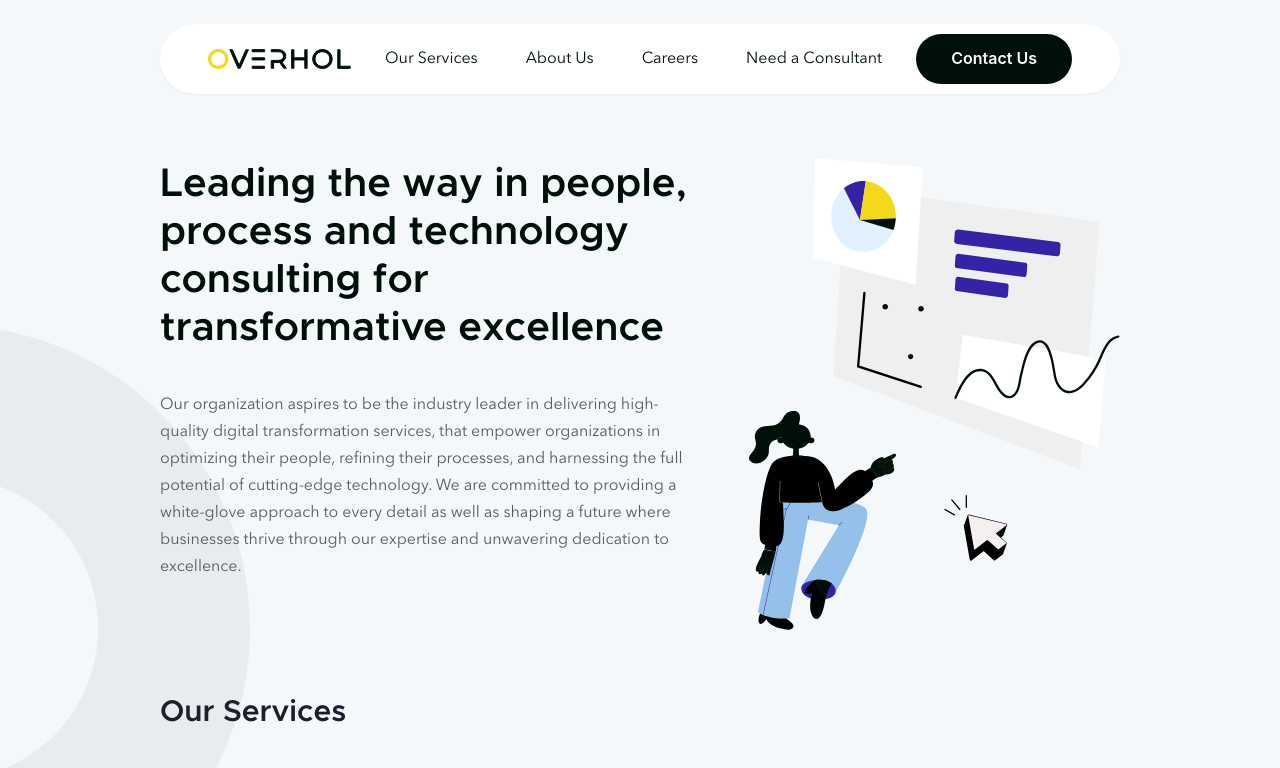
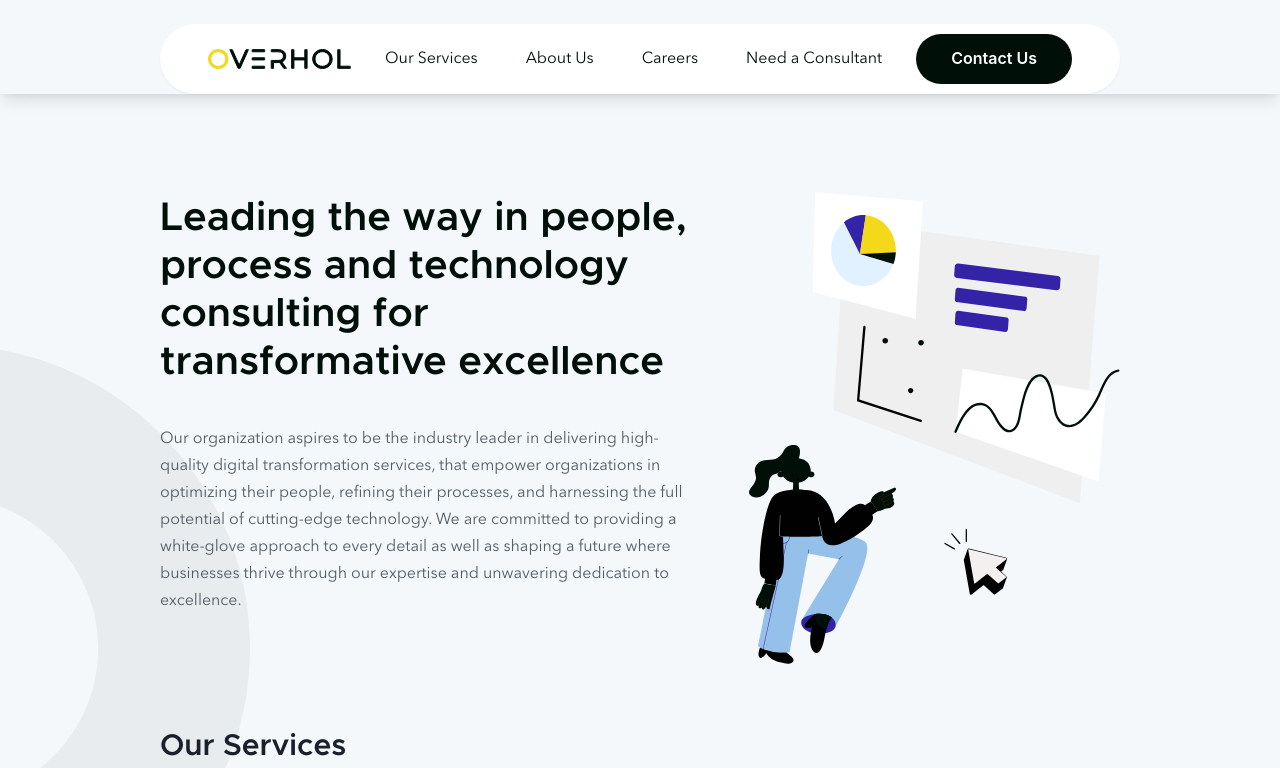
Before and after one commit to frontendninja10/overhol, a React (Vite) app: page / in a window 1280 px wide. Shown: the top 768 px of the page. Built offline with nearby package versions, Linux system fonts and the light colour scheme.

Commit message:
Fix: alignment of links in drawer

```diff
--- a/src/components/Hero.jsx
+++ b/src/components/Hero.jsx
@@ -6,6 +6,7 @@ function Hero() {
   return (
     <Flex
       px={{ base: "1em", md: "10em" }}
+      pt={{ base: "3em", md: "8em" }}
       mt={{ base: "2em", md: "1em" }}
       flexDir={{ base: "column", md: "row" }}
       alignItems={{ base: "center", md: "" }}
--- a/src/components/Navigation.jsx
+++ b/src/components/Navigation.jsx
@@ -38,6 +38,10 @@ function Navigation({
       px={{ base: "", md: "10em" }}
       alignItems={"center"}
       width={"100%"}
+      position={"fixed"}
+      top={0}
+      zIndex={1000}
+      boxShadow={"lg"}
     >
       <Flex
         alignItems={"center"}
@@ -141,9 +145,11 @@ function Navigation({
                 <DrawerOverlay />
                 <DrawerContent>
                   <DrawerCloseButton />
-                  <DrawerHeader>Menu</DrawerHeader>
-                  <DrawerBody>
-                    <VStack spacing="2em">
+                  <DrawerHeader borderBottom={"1px solid #000F08"}>
+                    Menu
+                  </DrawerHeader>
+                  <DrawerBody pt={"2em"}>
+                    <VStack spacing="2em" alignItems={"left"}>
                       <Link
                         data-target="services"
                         onClick={(e) => {
@@ -193,6 +199,7 @@ function Navigation({
                         borderRadius={"10px"}
                         paddingY={"25px"}
                         paddingX={"35px"}
+                        mt={"3em"}
                         onClick={handleShowContactModal}
                       >
                         Contact Us
```
